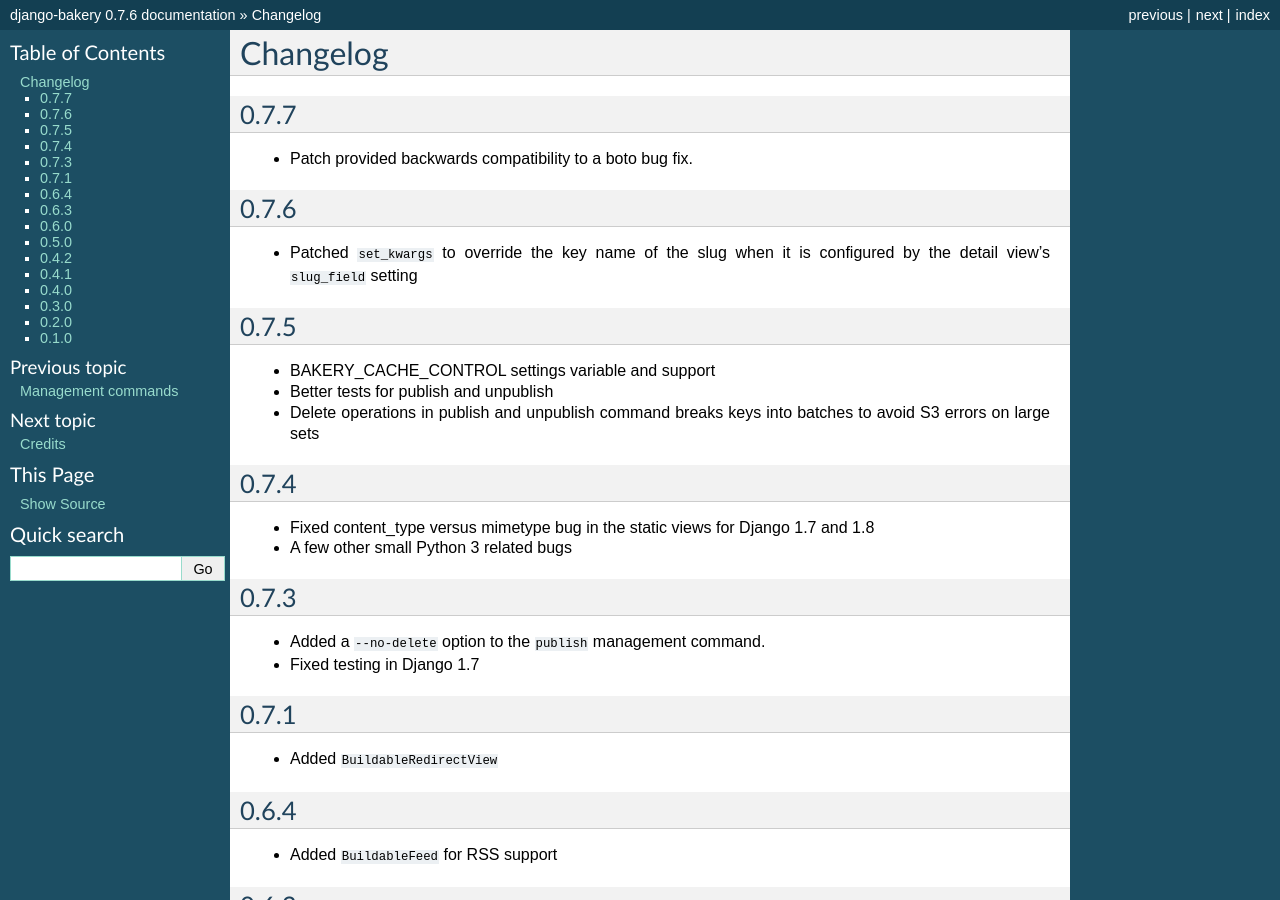
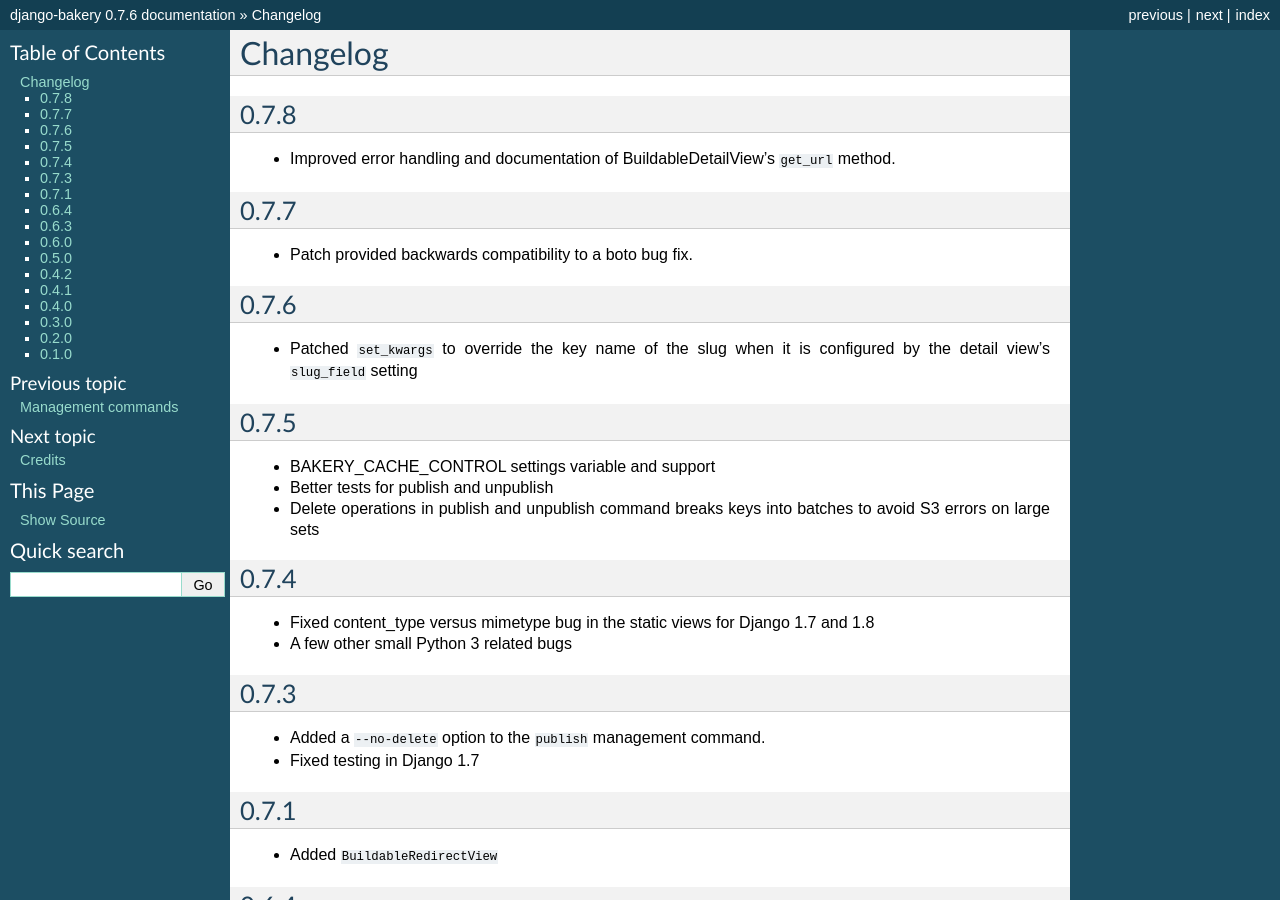
Before and after one commit to palewire/django-bakery, a Sphinx documentation site: the page built from docs/changelog.rst, in a window 1280 px wide and 900 px high. Built offline with Sphinx 7.4.7, drawn with Linux system fonts in a browser that asks for light colours.

Commit message:
Updated changelog for 0.7.8

```diff
--- a/docs/changelog.rst
+++ b/docs/changelog.rst
@@ -1,5 +1,10 @@
 Changelog
 =========
+
+0.7.8
+-----
+
+* Improved error handling and documentation of BuildableDetailView's ``get_url`` method.
 
 0.7.7
 -----
```
